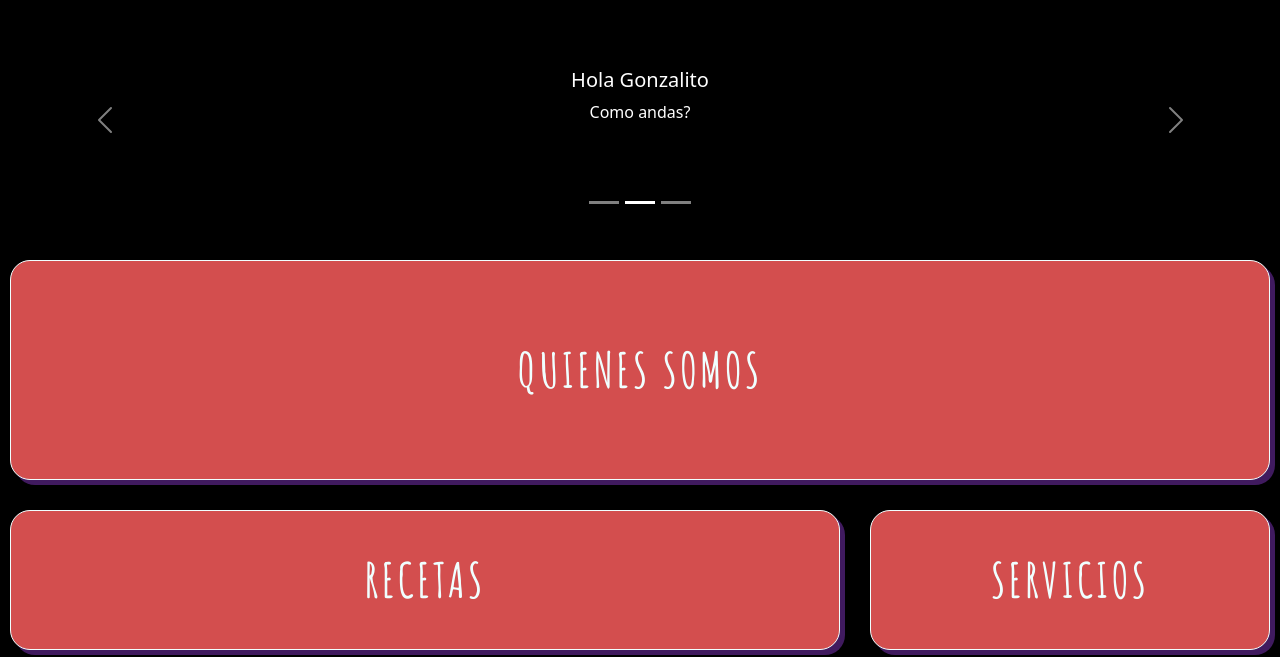
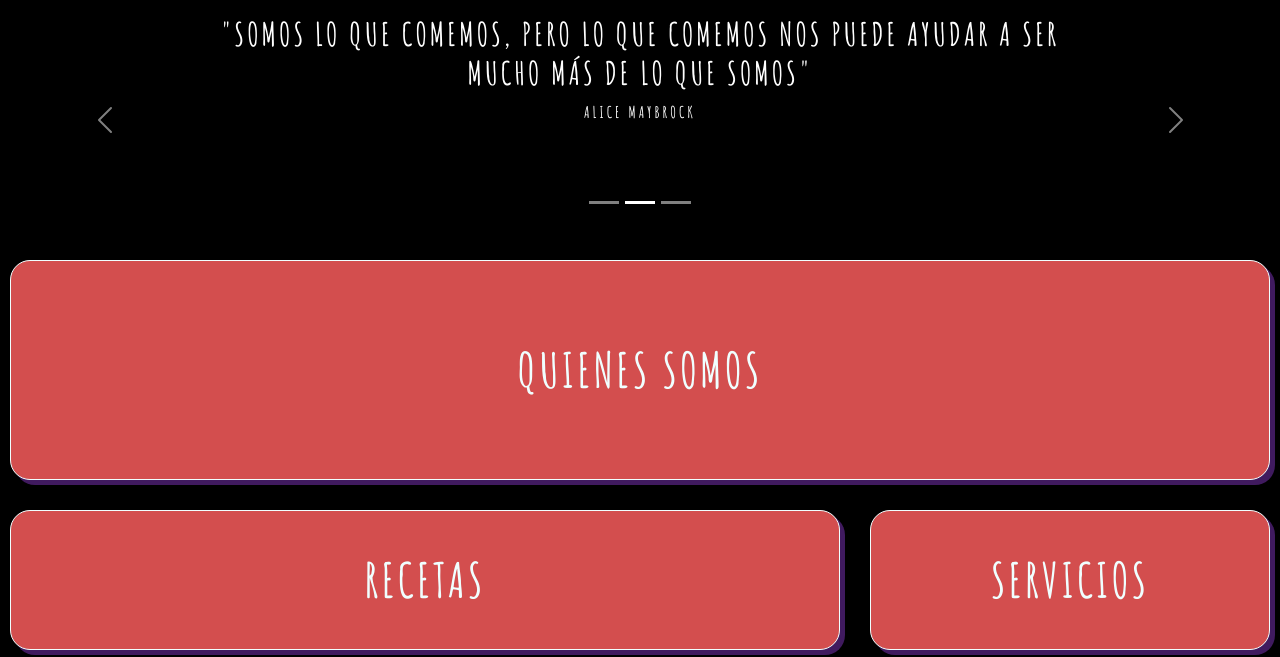
Before and after one commit to FedericoPagano/ProyectoFinal, a website: page index.html in a window 1280 px wide. Shown: the part 180-837 px from the top of the page. Drawn offline with nearby package versions, Linux system fonts and the light colour scheme.

Commit message:
modifico carrusel

```diff
--- a/CSS/style.scss
+++ b/CSS/style.scss
@@ -67,13 +67,23 @@ a, ul, li {
     margin: $marginsection;
 }
 
+div{
+    h5{
+        text-transform: uppercase;
+        font-family: 'Amatic SC', cursive;
+        letter-spacing: 3px;
+        font-size: 2em;
+    }
+    p{
+        text-transform: uppercase;
+        font-family: 'Amatic SC', cursive;
+        letter-spacing: 3px;
+        font-size: 1em;
+    }
+}
 .quienes{
     grid-area: quienes;
-    background-color: $backsection;
-    margin: $marginsection;
-    border-radius: $bordessection;
-    border: 1px solid;
-    box-shadow: 5px 5px #401a5f;
+    @include section;
 }
 .recetas{
     grid-area: recetas;
--- a/index.html
+++ b/index.html
@@ -81,22 +81,22 @@
                 <div class="carousel-item active">
                     <img src="IMG/fondonegro.png" class="d-block w-100 carousel__diseno" alt="...">
                     <div class="carousel-caption d-none d-md-block">
-                        <h5>Hola Gonzalito</h5>
-                        <p>Como andas?</p>
+                        <h5>"Que la comida sea tu alimento y el alimento, tu medicina"</h5>
+                        <p>Hipocrates</p>
                     </div>
                 </div>
                 <div class="carousel-item">
                     <img src="IMG/fondonegro.png" class="d-block w-100 carousel__diseno" alt="...">
                     <div class="carousel-caption d-none d-md-block">
-                        <h5>Hola Gonzalito</h5>
-                        <p>Como andas?</p>
+                        <h5>"Somos lo que comemos, pero lo que comemos nos puede ayudar a Ser mucho más de lo que somos"</h5>
+                        <p>Alice Maybrock</p>
                     </div>
                 </div>
                 <div class="carousel-item">
                     <img src="IMG/fondonegro.png" class="d-block w-100 carousel__diseno" alt="...">
                     <div class="carousel-caption d-none d-md-block">
-                        <h5>Hola Gonzalito</h5>
-                        <p>Como andas?</p>
+                        <h5>"El doctor del futuro no tratará más al ser humano con drogas; curará y prevendrá las enfermedades con la nutrición"</h5>
+                        <p>Thomas Edison</p>
                     </div>
                 </div>
             </div>
```
Also changed, not shown: CSS/style.css, 1 other file.
